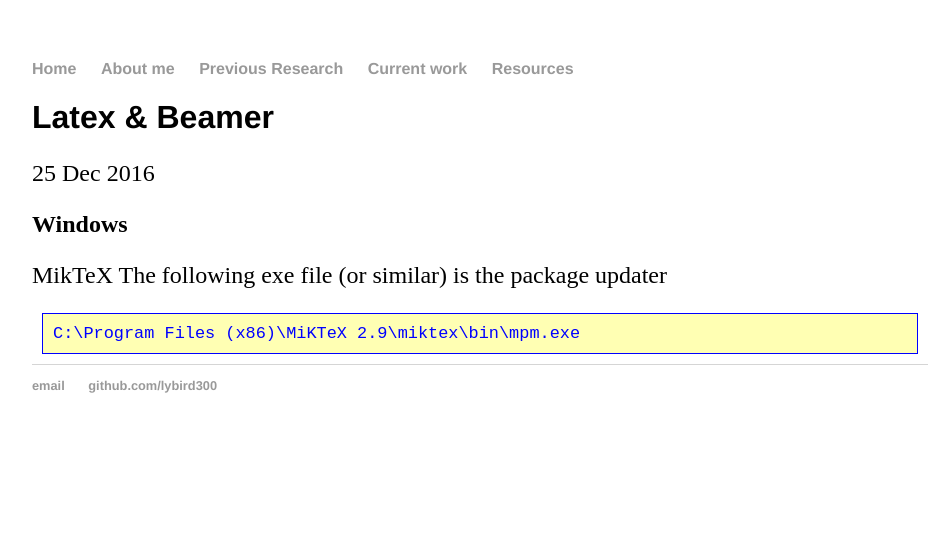
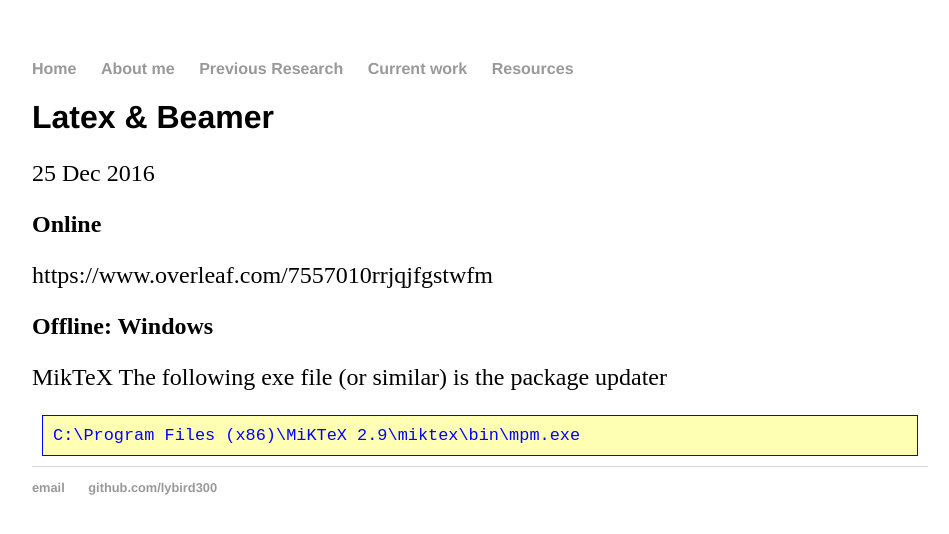
Before and after one commit to lybird300/lybird300.github.io, a Jekyll site: the page built from _posts/2016-12-25-latex-presentation.md, in a window 1280 px wide. Shown: the top 534 px of the page, without its empty margins (160-1109 px from the left). Built offline with Jekyll 4.4.1, drawn with Linux system fonts in a browser that asks for light colours.

Commit message:
Update 2016-12-25-latex-presentation.md

```diff
--- a/_posts/2016-12-25-latex-presentation.md
+++ b/_posts/2016-12-25-latex-presentation.md
@@ -3,7 +3,9 @@
 title: "Latex & Beamer"
 date: 2016-12-25
 ---
-<h2>Windows</h2>
+<h2>Online</h2>
+https://www.overleaf.com/7557010rrjqjfgstwfm
+<h2>Offline: Windows</h2>
 MikTeX
 The following exe file (or similar) is the package updater
 <pre><code>C:\Program Files (x86)\MiKTeX 2.9\miktex\bin\mpm.exe</code></pre>
```
